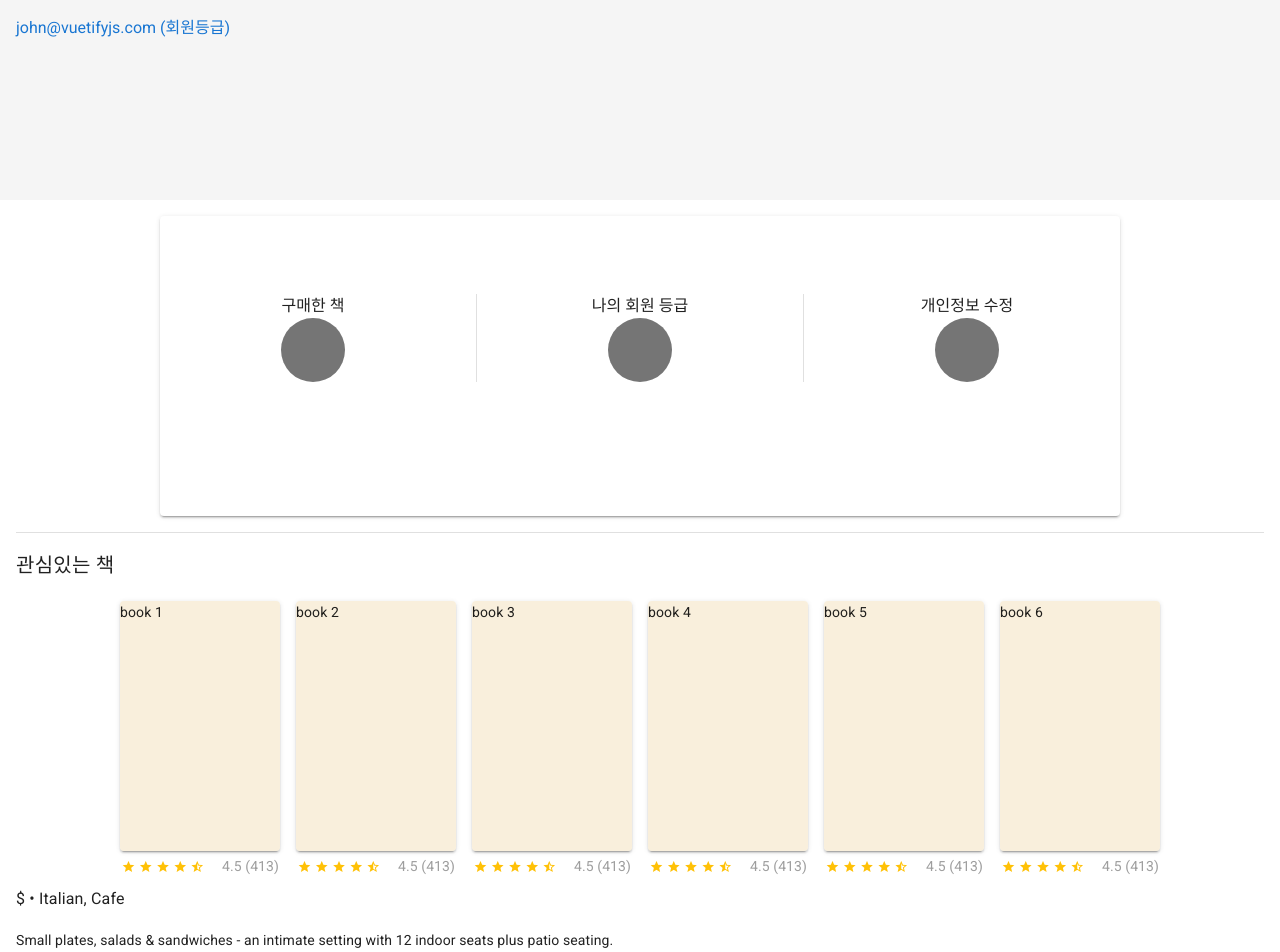
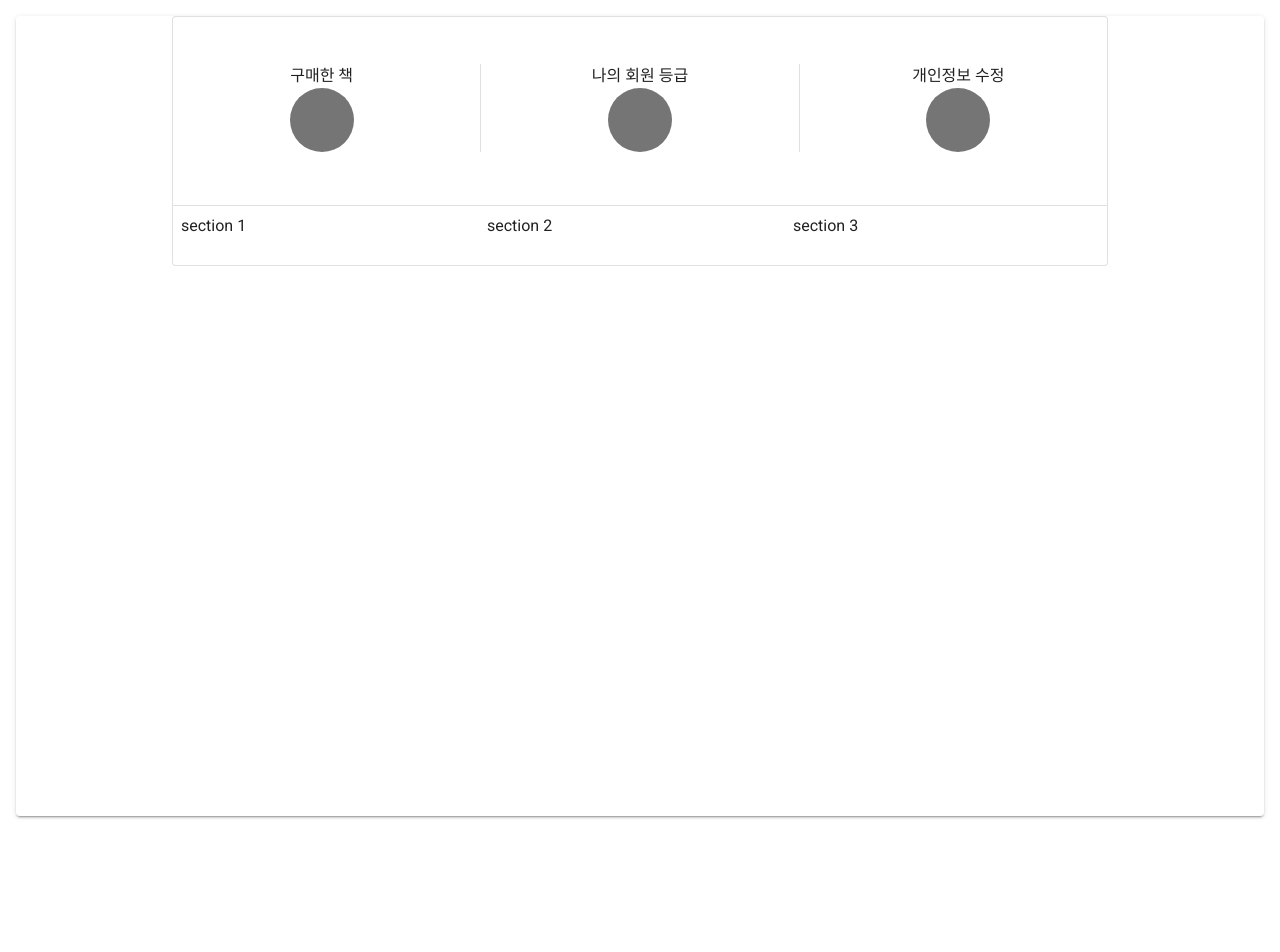
Before and after one commit to dwc04112/BookStoreApi, a Vue app in the folder src/frontend/: page /#/infoMain in a window 1280 px wide. Shown: the top 952 px of the page. After the commit the page ends 832 px from the top, so only its background shows below. Built offline with nearby package versions, Linux system fonts and the light colour scheme.

Commit message:
마이페이지 Info main 분할 -메인페이지 -위시리스트 -나의활동

```diff
--- a/src/frontend/src/router/index.js
+++ b/src/frontend/src/router/index.js
@@ -51,7 +51,7 @@ const routes = [
         component: () =>  import('@/views/MainBook')
     },
 
-
+    // myPage
     {
         path: '/infoMain',
         name: 'InfoMain',
@@ -62,6 +62,11 @@ const routes = [
         name: 'InfoNavi',
         component: () =>  import('@/views/mypage/InfoNavi')
     },
+    {
+        path: '/infoWishList',
+        name: 'InfoWishList',
+        component: () =>  import('@/views/mypage/InfoWishList')
+    },
 ]
 
 const router = new VueRouter({
--- a/src/frontend/src/store/modules/memberStore.js
+++ b/src/frontend/src/store/modules/memberStore.js
@@ -3,29 +3,39 @@ import axios from "axios";
 
 const memberStore = {
     state: {
+        mid : '',
         email: '',
         token: '',
+        nickName: '',
+        fullName: '',
     },
 
     mutations: {
-        login: function (state, data) {
+        loginData: function (state, data) {
             state.email = data.email
             state.token = data.token
             console.log("after email? : ", state.email)
         },
         resetState: function (state){
             console.log(state)
-        }
+        },
+        putUserInfo: function (state, data){
+            state.fullName = data.fullName
+            state.nickName = data.nickName
+            state.mid = data.mid
+            console.log(state)
+        },
+
     },
 
     actions: {
-        login ({commit}, payload){
+        login ({commit, dispatch}, payload){
             console.log("store :: "+payload)
             let data = {};
             data.email = JSON.parse(atob(payload.token.split('.')[1])).jti;
             data.token = payload.token
-            commit('login', data)
-
+            commit('loginData', data)
+            dispatch('getUserInfo', data.email)
         },
 
         logout({commit}){
@@ -39,6 +49,25 @@ const memberStore = {
                 })
         },
 
+        getUserInfo({commit}, context){
+            let data={};
+            data.email = context
+            axios.post('/user/info', JSON.stringify({"email":data.email}), {
+                headers: {
+                    "Content-Type": `application/json`,
+                },
+            })
+                .then((res) => {
+                    console.log(res.data)
+                    data.nickName = res.data.nickName
+                    data.fullName = res.data.fullName
+                    data.mid = res.data.mid
+                    commit('putUserInfo', data)
+                })
+                .catch((error)=>{
+                    console.log(error.res)
+                })
+        }
 
     },
 }
--- a/src/frontend/src/views/mypage/InfoMain.vue
+++ b/src/frontend/src/views/mypage/InfoMain.vue
@@ -2,23 +2,11 @@
   <v-container
       fluid
   >
-    <v-layout wrap row>
+    <v-layout wrap row class="pa-4">
       <v-flex sm12 md12 xs12>
-        <v-sheet
-            color="grey lighten-4"
-            class="pa-4"
-            height="200px"
-        >
-          <div>
-            <a><span>john@vuetifyjs.com</span> (회원등급)</a>
-          </div>
-        </v-sheet>
-      </v-flex>
-
-      <v-flex sm12 md12 xs12 class="pt-4 pb-4">
-        <v-card height="300px"  width="75%" class="mx-auto">
-          <div style="height: 30%"></div>
-          <v-layout wrap row align-center justify-center>
+        <v-card height="800px">
+          <v-card height="250px"  width="75%" class="mx-auto" outlined elevation="0">
+            <v-layout wrap row align-center justify-center style="margin-top: 5%">
               <v-flex md4 sm4 style="text-align: center">
                 <div>구매한 책</div>
                 <v-avatar
@@ -42,95 +30,32 @@
                     size="64"
                 ></v-avatar>
               </v-flex>
+            </v-layout>
+
+            <v-divider style="margin-top: 7%"></v-divider>
+            <v-card-actions >
+              <v-layout>
+                <v-flex>
+                  section 1
+                </v-flex>
+                <v-flex>
+                  section 2
+                </v-flex>
+                <v-flex>
+                  section 3
+                </v-flex>
+              </v-layout>
+            </v-card-actions>
 
 
-          </v-layout>
           </v-card>
-      </v-flex>
 
-
-      <v-divider class="mx-4"></v-divider>
-      <v-flex md12 sm12
-      >
-        <v-card-title>관심있는 책</v-card-title>
-        <v-card-text>
-
-          <v-layout wrap row justify-center>
-            <v-flex
-                class="pb-4 pt-4 pl-2 pr-2"
-                v-for="s in 6"
-                :key="s"
-                xs12 sm6 md6
-                style="flex-basis: auto;"
-            >
-              <v-card
-                  width="160px"
-                  height="250px"
-                  elevation="2"
-                  color="rgba(244, 223, 186, 0.5)"
-              >
-                <div>book {{s}}</div>
         </v-card>
-              <v-row
-                  align="center"
-                  class="mx-0 pt-4"
-              >
-                <v-rating
-                    :value="4.5"
-                    color="amber"
-                    dense
-                    half-increments
-                    readonly
-                    size="14"
-                ></v-rating>
-                <div class="grey--text ms-4">
-                  4.5 (413)
-                </div>
-              </v-row>
       </v-flex>
     </v-layout>
 
 
-          <div class="my-4 text-subtitle-1">
-            $ • Italian, Cafe
-          </div>
 
-          <div>Small plates, salads & sandwiches - an intimate setting with 12 indoor seats plus patio seating.</div>
-        </v-card-text>
-      </v-flex>
-      <v-flex>
-          <v-divider class="mx-4"></v-divider>
-
-          <v-card-title>관심 키워드</v-card-title>
-
-          <v-card-text>
-            <v-chip-group
-                v-model="selection"
-                active-class="deep-purple accent-4 white--text"
-                column
-            >
-              <v-chip>5:30PM</v-chip>
-
-              <v-chip>7:30PM</v-chip>
-
-              <v-chip>8:00PM</v-chip>
-
-              <v-chip>9:00PM</v-chip>
-            </v-chip-group>
-          </v-card-text>
-
-          <v-card-actions>
-            <v-btn
-                color="deep-purple lighten-2"
-                text
-                @click="infoEdit"
-            >
-              회원정보 수정
-            </v-btn>
-          </v-card-actions>
-
-      </v-flex>
-    </v-layout>
   </v-container>
 </template>
 
@@ -139,12 +64,9 @@ export default {
   name: "InfoMain",
   data: () => ({
     loading: false,
-    selection: 1,
   }),
   methods: {
-    infoEdit(){
-      console.log("hi")
-    }
+
   },
 }
 </script>
--- a/src/frontend/src/views/mypage/InfoNavi.vue
+++ b/src/frontend/src/views/mypage/InfoNavi.vue
@@ -18,7 +18,7 @@
             ></v-avatar>
           </div>
 
-          <div style="font-size: 20px; text-align: center" class="md12">john@vuetifyjs.com 님</div>
+          <div style="font-size: 20px; text-align: center" class="md12">{{this.$store.state.memberStore.nickName}} 님</div>
           <div style="font-size: 12px; text-align: center" class="pt-2">개인회원 / 일반등급</div>
         </v-sheet>
 
@@ -92,11 +92,11 @@ export default {
       drawer: true,
       links: [
         ['mdi-inbox-arrow-down', '마이페이지', 'InfoMain'],
-        ['mdi-send', 'Info', 'Login'],
-        ['mdi-delete', 'About', 'About'],
-        ['mdi-alert-octagon', '메인 북', 'MainBook'],
+        ['mdi-send', '나의활동' , 'InfoWishList'],
+        ['mdi-delete', '위시리스트', 'InfoWishList'],
+        ['mdi-alert-octagon', '위시리스트', 'InfoWishList'],
       ],
-      tab : "About"
+      tab : "InfoMain"
     }
   },
   computed:{
@@ -112,7 +112,7 @@ export default {
     },
     logout(){
       console.log("logout!!")
-    }
+    },
   }
 }
 </script>
--- /dev/null
+++ b/src/frontend/src/views/mypage/InfoWishList.vue
@@ -0,0 +1,97 @@
+<template>
+  <v-layout wrap row class="pa-4">
+    <v-flex md12 sm12>
+        <v-card-title>찜목록</v-card-title>
+        <v-divider class="mx-4"></v-divider>
+        <v-card-title>관심있는 책</v-card-title>
+        <v-card-text>
+
+          <v-layout wrap row justify-center>
+            <v-flex
+                class="pb-4 pt-4 pl-2 pr-2"
+                v-for="s in 6"
+                :key="s"
+                xs12 sm6 md6
+                style="flex-basis: auto;"
+            >
+              <v-card
+                  width="160px"
+                  height="250px"
+                  elevation="2"
+                  color="rgba(244, 223, 186, 0.5)"
+              >
+                <div>book {{s}}</div>
+              </v-card>
+              <v-row
+                  align="center"
+                  class="mx-0 pt-4"
+              >
+                <v-rating
+                    :value="4.5"
+                    color="amber"
+                    dense
+                    half-increments
+                    readonly
+                    size="14"
+                ></v-rating>
+                <div class="grey--text ms-4">
+                  4.5 (413)
+                </div>
+              </v-row>
+            </v-flex>
+          </v-layout>
+
+        </v-card-text>
+
+
+        <v-divider class="mx-4"></v-divider>
+
+        <v-card-title>관심 키워드</v-card-title>
+
+        <v-card-text>
+          <v-chip-group
+              v-model="selection"
+              active-class="deep-purple accent-4 white--text"
+              column
+          >
+            <v-chip>5:30PM</v-chip>
+
+            <v-chip>7:30PM</v-chip>
+
+            <v-chip>8:00PM</v-chip>
+
+            <v-chip>9:00PM</v-chip>
+          </v-chip-group>
+        </v-card-text>
+
+        <v-card-actions>
+          <v-btn
+              color="deep-purple lighten-2"
+              text
+              @click="infoEdit"
+          >
+            회원정보 수정
+          </v-btn>
+        </v-card-actions>
+
+    </v-flex>
+  </v-layout>
+</template>
+
+<script>
+export default {
+  name: "InfoWishList",
+  data: () => ({
+    selection: 1,
+  }),
+  methods: {
+    infoEdit(){
+      console.log("hi")
+    }
+  },
+}
+</script>
+
+<style scoped>
+
+</style>
```
Lines whose indentation alone changed are shown as unchanged.
